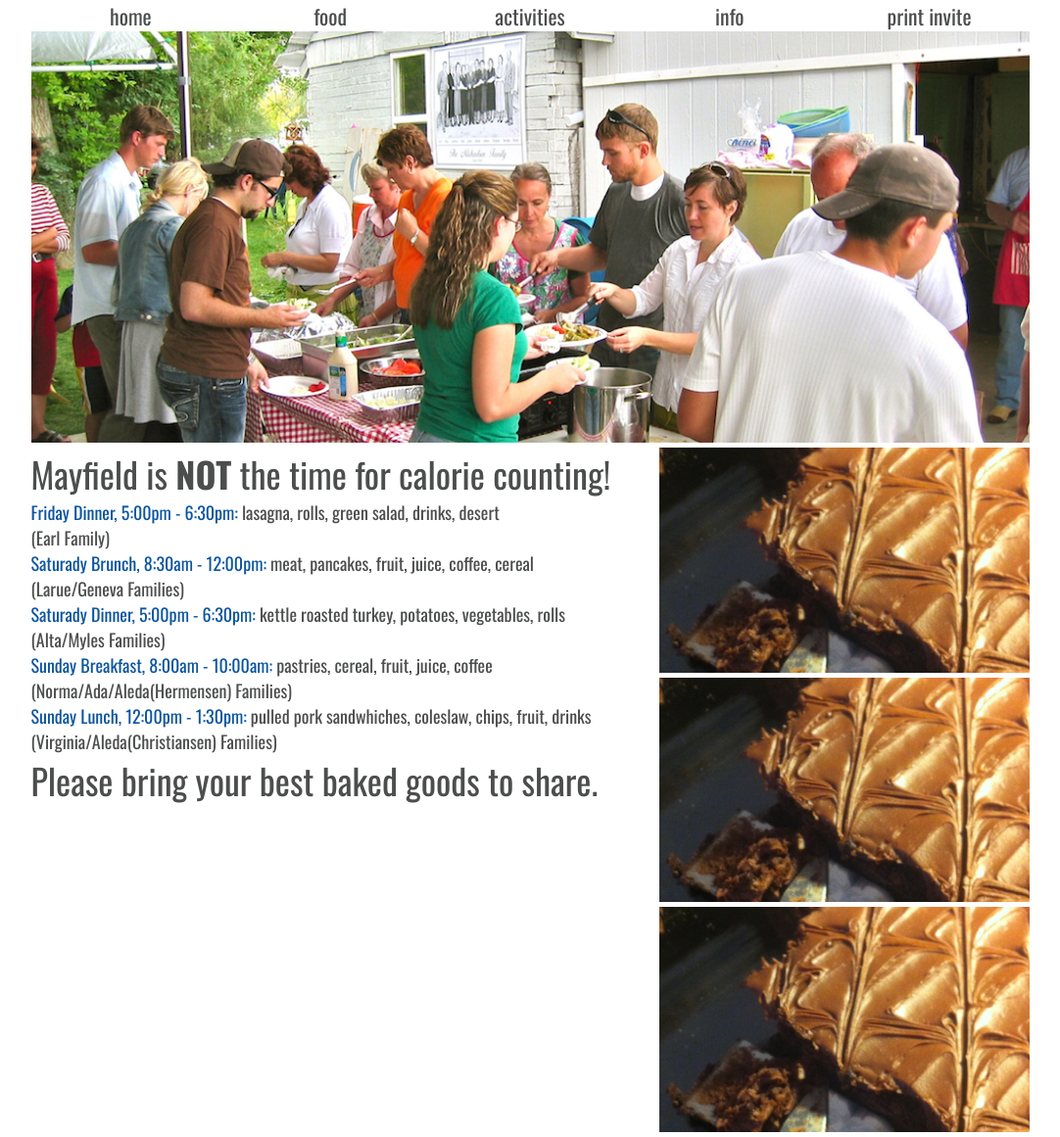
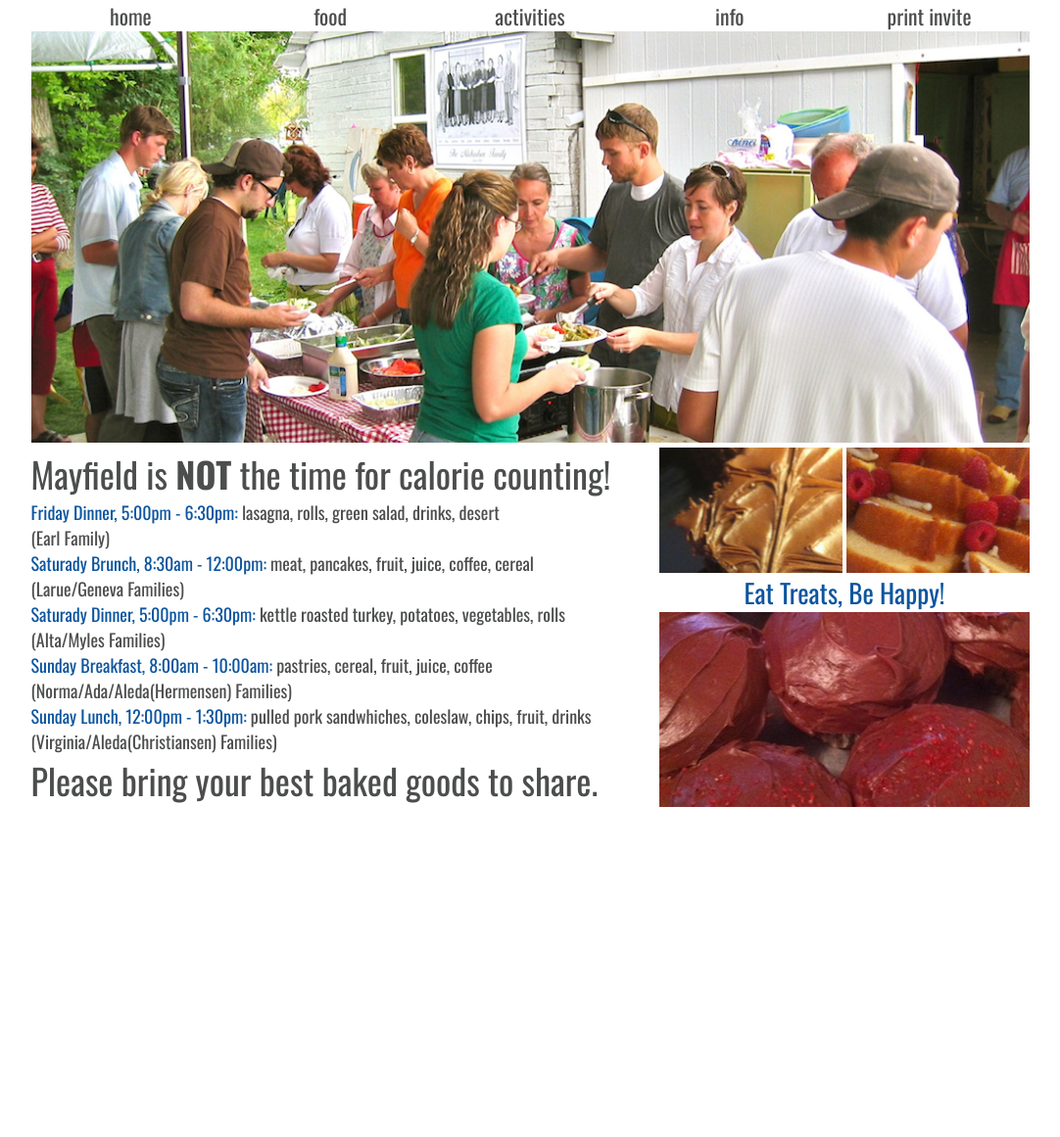
Before and after one commit to scizo/michaelsen-reunion, a Jekyll site: the page built from food.html, in a window 1280 px wide. Shown: the whole page at 98% size, without its empty margins (99-1181 px from the left). Built offline with Jekyll 4.4.1, drawn with Linux system fonts in a browser that asks for light colours; after the commit the page ends 900 px from its top, so only the background shows below that.

Commit message:
Treats section on food page.

```diff
--- a/food.html
+++ b/food.html
@@ -34,7 +34,8 @@ layout: default
   <p>Please bring your best baked goods to share.</p>
 </div>
 <div id="treats">
-  <img id="cake" src="images/cake.png" alt="Cake!"/>
-  <img id="cake2" src="images/cake.png" alt="Cake!"/>
-  <img id="cake3" src="images/cake.png" alt="Cake!"/>
+  <img id="cake" src="images/cake.png" alt="Chocalate Cake!"/>
+  <img id="raspberries" src="images/raspberries.png" alt="White Cake and Raspberries!"/>
+  <p>Eat Treats, Be Happy!</p>
+  <img id="cupcakes" src="images/cupcakes.png" alt="Cupcakes!"/>
 </div>
--- a/stylesheets/styles.css
+++ b/stylesheets/styles.css
@@ -154,8 +154,7 @@ body {
 }
 
 #flags,
-#food-line,
-#cake {
+#food-line {
   width: 100%;
 }
 
@@ -167,7 +166,8 @@ body {
 }
 #title h1 span,
 #location,
-#menu li span {
+#menu li span,
+#treats p {
   color: #0c559f;
 }
 
@@ -192,6 +192,26 @@ body {
 #treats {
   float: right;
   width: 37%;
+  height: 367px;
+}
+#treats p {
+  text-align: center;
+  font-size: 150%;
+}
+
+#cake, #cupcakes {
+  float: left;
+}
+#cake, #raspberries {
+  width: 49.5%;
+  height: 35%;
+}
+#raspberries {
+  float: right;
+}
+#cupcakes {
+  width: 100%;
+  height: 199px;
 }
 
 
```
Also changed, not shown: images/cake.png, images/cupcakes.png (added), images/food.png, images/raspberries.png (added).
